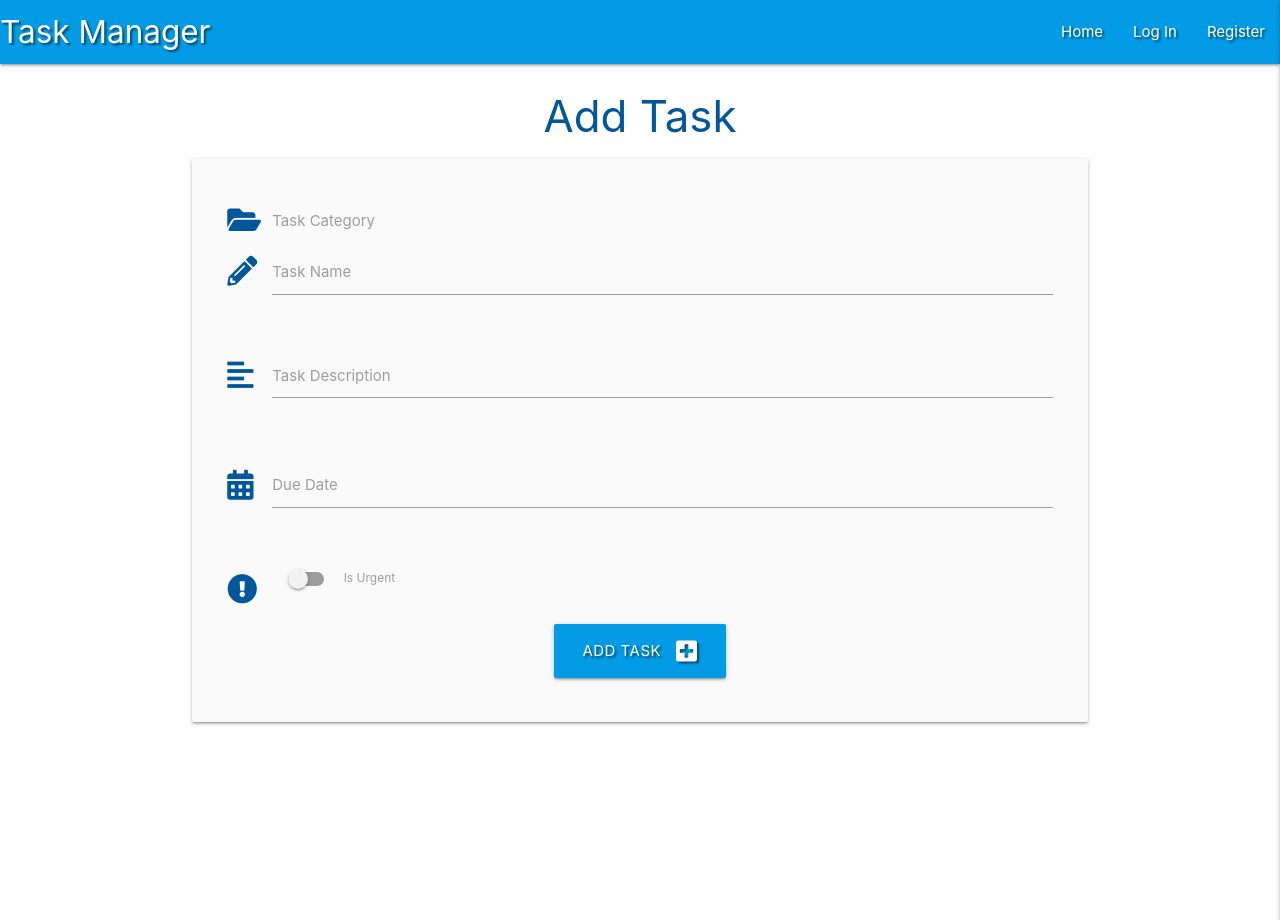
After one commit to PSebastian96/flaskpy-mongodb, a Flask app: page /add_task in a window 1280 px wide. The commit adds this page. Run offline with Flask 3, Linux system fonts and the light colour scheme; data that the repository does not hold is empty; some libraries are stand-ins or nearby versions.

Commit message:
add_task template

```diff
--- a/app.py
+++ b/app.py
@@ -99,6 +99,26 @@ def logout():
     return redirect(url_for("login"))
 
 
+@app.route("/add_task", methods=["GET", "POST"])
+def add_task():
+    if request.method == "POST":
+        is_urgent = "on" if request.form.get("is_urgent") else "off"
+        task = {
+            "category_name": request.form.get("category_name"),
+            "task_name": request.form.get("task_name"),
+            "task_description": request.form.get("task_description"),
+            "is_urgent": is_urgent,
+            "due_date": request.form.get("due_date"),
+            "created_by": session["user"]
+        }
+        mongo.db.tasks.insert_one(task)
+        flash("Task Successfully Added")
+        return redirect(url_for("get_tasks"))
+
+    categories = mongo.db.categories.find().sort("category_name", 1)
+    return render_template("add_task.html", categories=categories)
+
+
 if __name__ == "__main__":
     app.run(host=os.environ.get("IP"),
             port=int(os.environ.get("PORT")),
--- /dev/null
+++ b/templates/add_task.html
@@ -0,0 +1,98 @@
+{% extends "base.html" %} {% block content %}
+
+<h3 class="light-blue-text text-darken-4 center-align">Add Task</h3>
+
+<div class="row card-panel grey lighten-5">
+  <form class="col s12" method="POST" action="{{ url_for('add_task') }}">
+    <!-- category selection -->
+    <div class="row">
+      <div class="input-field col s12">
+        <i class="fas fa-folder-open prefix light-blue-text text-darken-4"></i>
+        <select
+          id="category_name"
+          name="category_name"
+          class="validate"
+          required
+        >
+          <option value="" disabled selected>Choose Category</option>
+          {% for category in categories %}
+          <option value="{{ category.category_name }}">
+            {{ category.category_name }}
+          </option>
+          {% endfor %}
+        </select>
+        <label for="category_name">Task Category</label>
+      </div>
+    </div>
+    <!-- task name -->
+    <div class="row">
+      <div class="input-field col s12">
+        <i class="fas fa-pencil-alt prefix light-blue-text text-darken-4"></i>
+        <input
+          id="task_name"
+          name="task_name"
+          minlength="5"
+          maxlength="50"
+          type="text"
+          class="validate"
+          required
+        />
+        <label for="task_name">Task Name</label>
+      </div>
+    </div>
+    <!-- task description -->
+    <div class="row">
+      <div class="input-field col s12">
+        <i class="fas fa-align-left prefix light-blue-text text-darken-4"></i>
+        <textarea
+          id="task_description"
+          name="task_description"
+          minlength="5"
+          maxlength="200"
+          class="materialize-textarea validate"
+          required
+        ></textarea>
+        <label for="task_description">Task Description</label>
+      </div>
+    </div>
+    <!-- due date picker -->
+    <div class="row">
+      <div class="input-field col s12">
+        <i class="fas fa-calendar-alt prefix light-blue-text text-darken-4"></i>
+        <input
+          id="due_date"
+          name="due_date"
+          type="text"
+          class="datepicker validate"
+          required
+        />
+        <label for="due_date">Due Date</label>
+      </div>
+    </div>
+    <!-- is urgent toggle -->
+    <div class="row">
+      <div class="input-field col s12">
+        <div class="switch">
+          <i
+            class="fas fa-exclamation-circle prefix light-blue-text text-darken-4"
+          ></i>
+          <label for="is_urgent">
+            <input type="checkbox" id="is_urgent" name="is_urgent" />
+            <span class="lever"></span>
+            Is Urgent
+          </label>
+        </div>
+      </div>
+    </div>
+    <!-- submit button -->
+    <div class="row">
+      <div class="col s12 center-align">
+        <button type="submit" class="btn-large light-blue darken-1 text-shadow">
+          Add Task <i class="fas fa-plus-square right"></i>
+        </button>
+      </div>
+    </div>
+  </form>
+</div>
+
+{% endblock %}
--- a/templates/base.html
+++ b/templates/base.html
@@ -43,7 +43,7 @@
                 >Profile</a
               >
             </li>
-            <li><a href="#">New Task</a></li>
+            <li><a href="{{ url_for('add_task') }}">New Task</a></li>
             <li><a href="#">Manage Categories</a></li>
             <li><a href="{{ url_for('logout') }}">Log Out</a></li>
             {% else %}
@@ -68,7 +68,7 @@
             >Profile</a
           >
         </li>
-        <li><a href="#">New Task</a></li>
+        <li><a href="{{ url_for('add_task') }}">New Task</a></li>
         <li><a href="#">Manage Categories</a></li>
         <li><a href="{{ url_for('logout') }}">Log Out</a></li>
         {% else %}
```
